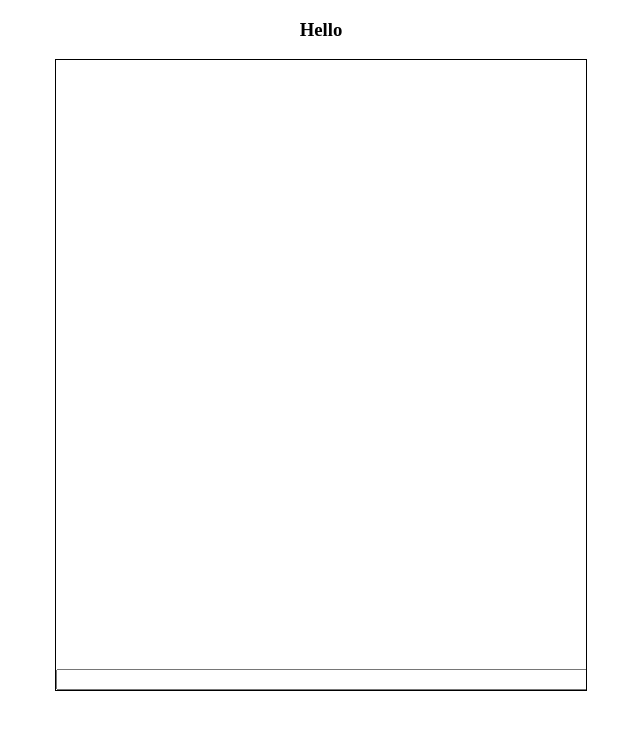
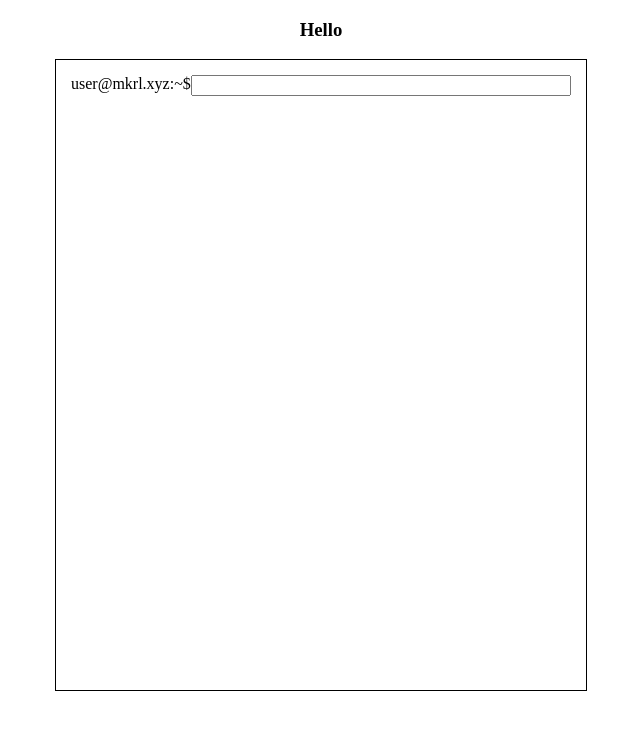
Before and after one commit to mkrl/ttty, a plain HTML site: page index.html in a window 1280 px wide. Shown: the whole page, without its empty margins (319-959 px from the left). Drawn offline with Linux system fonts and the light colour scheme.

Commit message:
Basic command typing

```diff
--- a/plainterm.js
+++ b/plainterm.js
@@ -43,21 +43,38 @@ function term_init(settings) {
     settings.id = settings.id || "terminal";
     settings.welcome = settings.welcome || "plainterm.js v. " + bash.version;
     settings.prompt = settings.prompt || "$ ";
-    println(settings.welcome);
     for (o of Object.keys(settings.commands)) {
         var cmd = settings.commands[o];
         bash.commands[cmd.name] = new Command(cmd.name, cmd.description, cmd.parameters, cmd.func);
     }
     var container = document.createElement("div");
-    var input_container = document.createElement("input");
+    var input_container = document.createElement("div");
+    var prompt_span = document.createElement("span");
+    prompt_span.innerHTML = settings.prompt;
+    var input = document.createElement("input");
     container.className = "terminal-container";
     input_container.className = "terminal-type";
-    input_container.setAttribute("type", "text");
+    input.setAttribute("type", "text");
+    input.setAttribute("onkeypress", "run(this)");
     document.getElementById(settings.id).appendChild(container);
     document.getElementById(settings.id).appendChild(input_container);
+    for (e of document.getElementsByClassName("terminal-type")) {
+        e.appendChild(prompt_span);
+        e.appendChild(input);
+    }
+    bash.container = document.getElementById(settings.id).firstElementChild;
 }
 
 //Prints a newline in console
 function println(content) {
-    console.log(content)
+    var cmd = document.createElement("p");
+    cmd.innerHTML = settings.prompt + content;
+    bash.container.appendChild(cmd);
 }
+
+//Reads text on Enter press
+function run(cmd) {
+    if(event.keyCode == 13) {
+        println(cmd.value)
+    }
+}
--- a/s.css
+++ b/s.css
@@ -1,7 +1,8 @@
 #terminal {
     width: 500px;
     height: 600px;
-    overflow: auto;
+    overflow-y: auto;
+    overflow-x: hidden;
     margin: 0 auto;
     border: 1px black solid;
     padding: 15px;
@@ -9,8 +10,9 @@
 }
 
 .terminal-type {
-    width: 99%;
-    position: absolute;
-    bottom: 0;
-    left: 0;
+    width: 100%;
+    display: flex;
 }
+.terminal-type > input{
+    flex-grow: 2;
+}
```
Also changed, not shown: index.html (+1 -1 lines).
